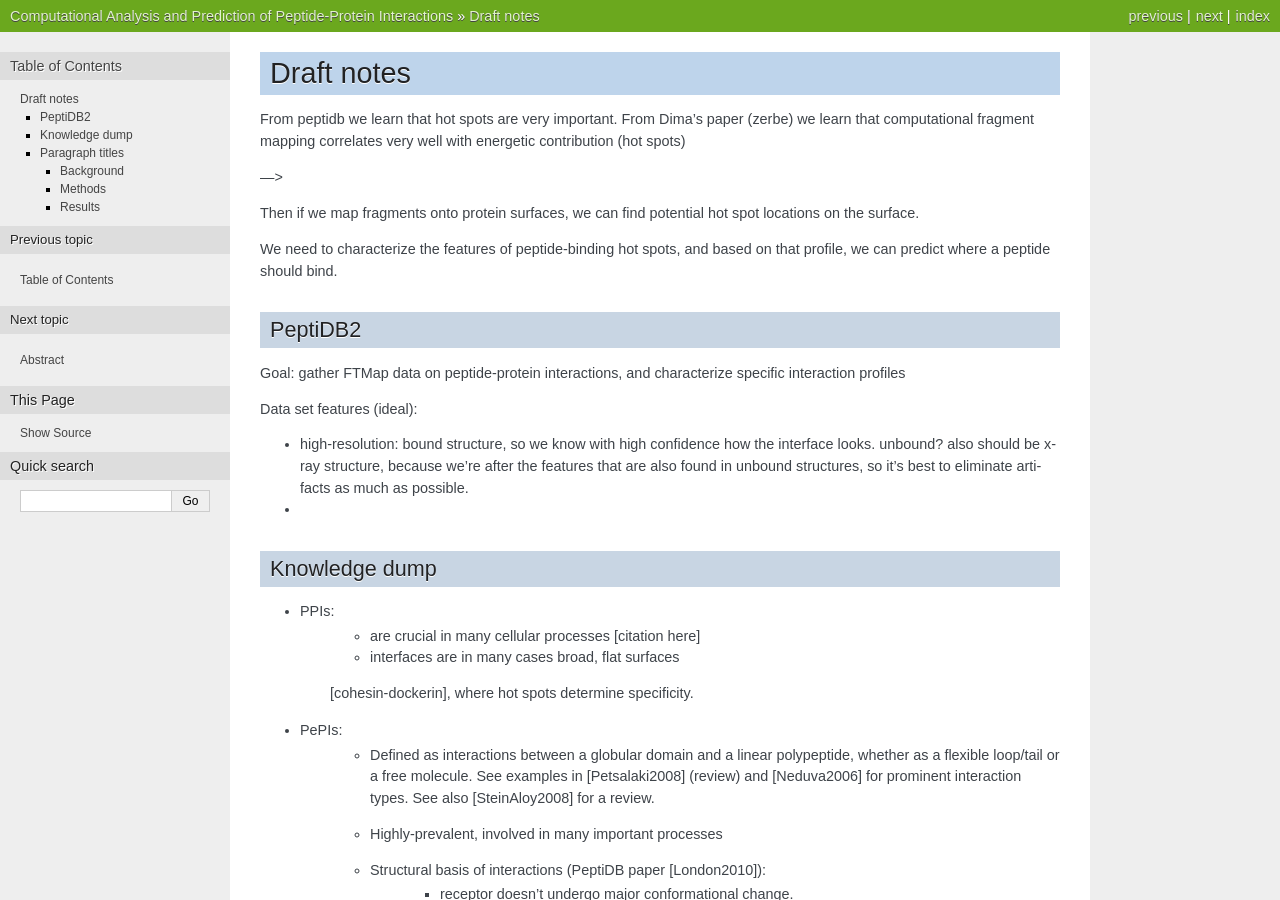
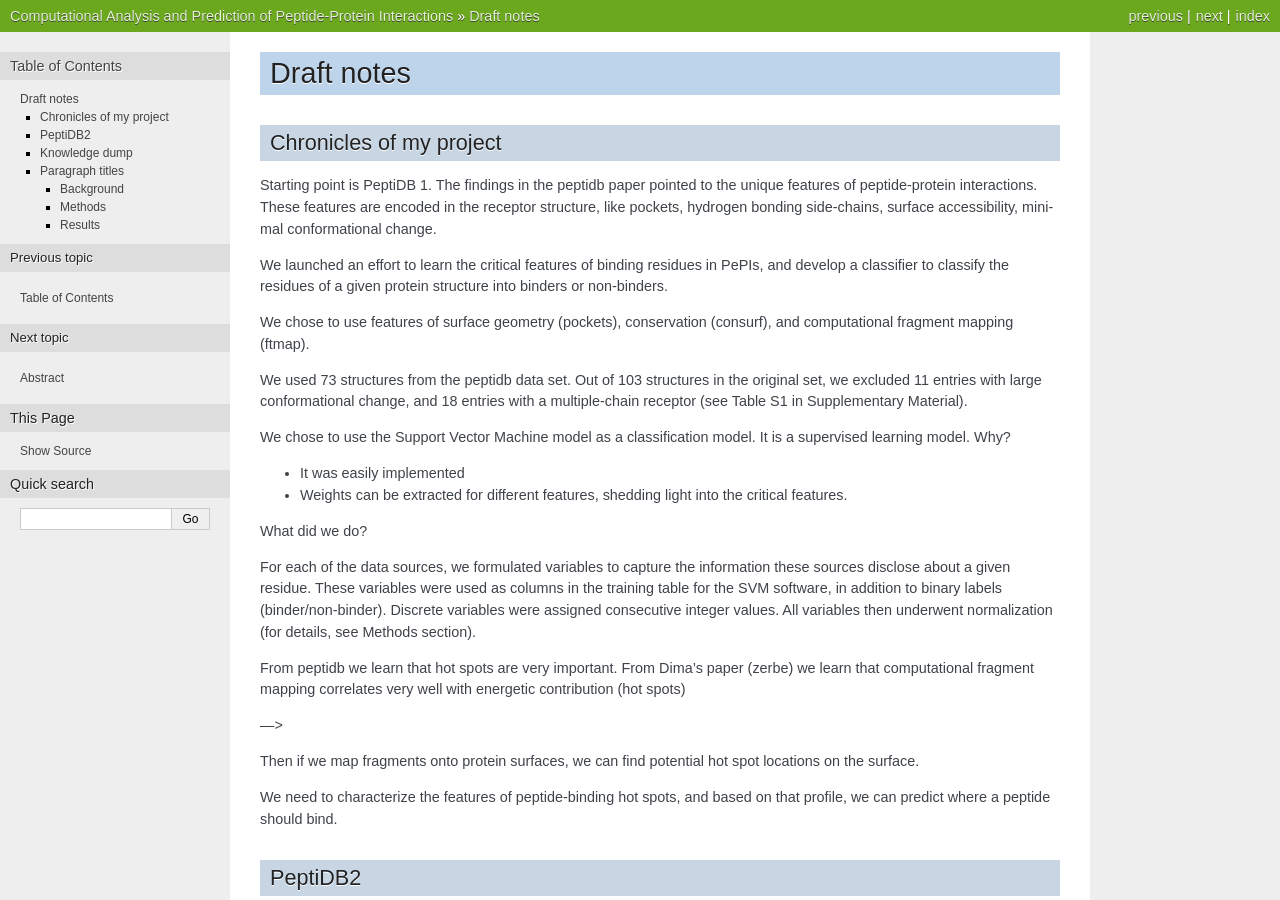
Before and after one commit to assaff/msc-thesis, a Sphinx documentation site: the page built from source/notes.rst, in a window 1280 px wide and 900 px high. Built offline with Sphinx 7.4.7, drawn with Linux system fonts in a browser that asks for light colours; formulas are drawn with MathJax 3.

Commit message:
added raw chronicles of SVM chapter to notes

```diff
--- a/source/notes.rst
+++ b/source/notes.rst
@@ -1,5 +1,46 @@
 Draft notes
 ==========================
+
+Chronicles of my project
+--------------------------
+
+Starting point is PeptiDB 1.
+The findings in the peptidb paper pointed to the unique features of
+peptide-protein interactions.
+These features are encoded in the receptor structure, like pockets,
+hydrogen bonding side-chains, surface accessibility, minimal
+conformational change.
+
+We launched an effort to learn the critical features of binding
+residues in PePIs, and develop a classifier to classify the residues
+of a given protein structure into binders or non-binders.
+
+We chose to use features of surface geometry (pockets), conservation
+(consurf), and computational fragment mapping (ftmap).
+
+We used 73 structures from the peptidb data set. Out of 103 structures
+in the original set, we excluded 11 entries with large conformational
+change, and 18 entries with a multiple-chain receptor (see Table S1 in
+Supplementary Material).
+
+We chose to use the Support Vector Machine model as a classification
+model. It is a supervised learning model.
+Why?
+
+* It was easily implemented
+* Weights can be extracted for different features, shedding light into
+  the critical features.
+
+What did we do?
+
+For each of the data sources, we formulated variables to capture the
+information these sources disclose about a given residue. These
+variables were used as columns in the training table for the SVM
+software, in addition to binary labels (binder/non-binder).
+Discrete variables were assigned consecutive integer values. All
+variables then underwent normalization (for details, see Methods
+section).
+
 
 
 From peptidb we learn that hot spots are very important.
```
